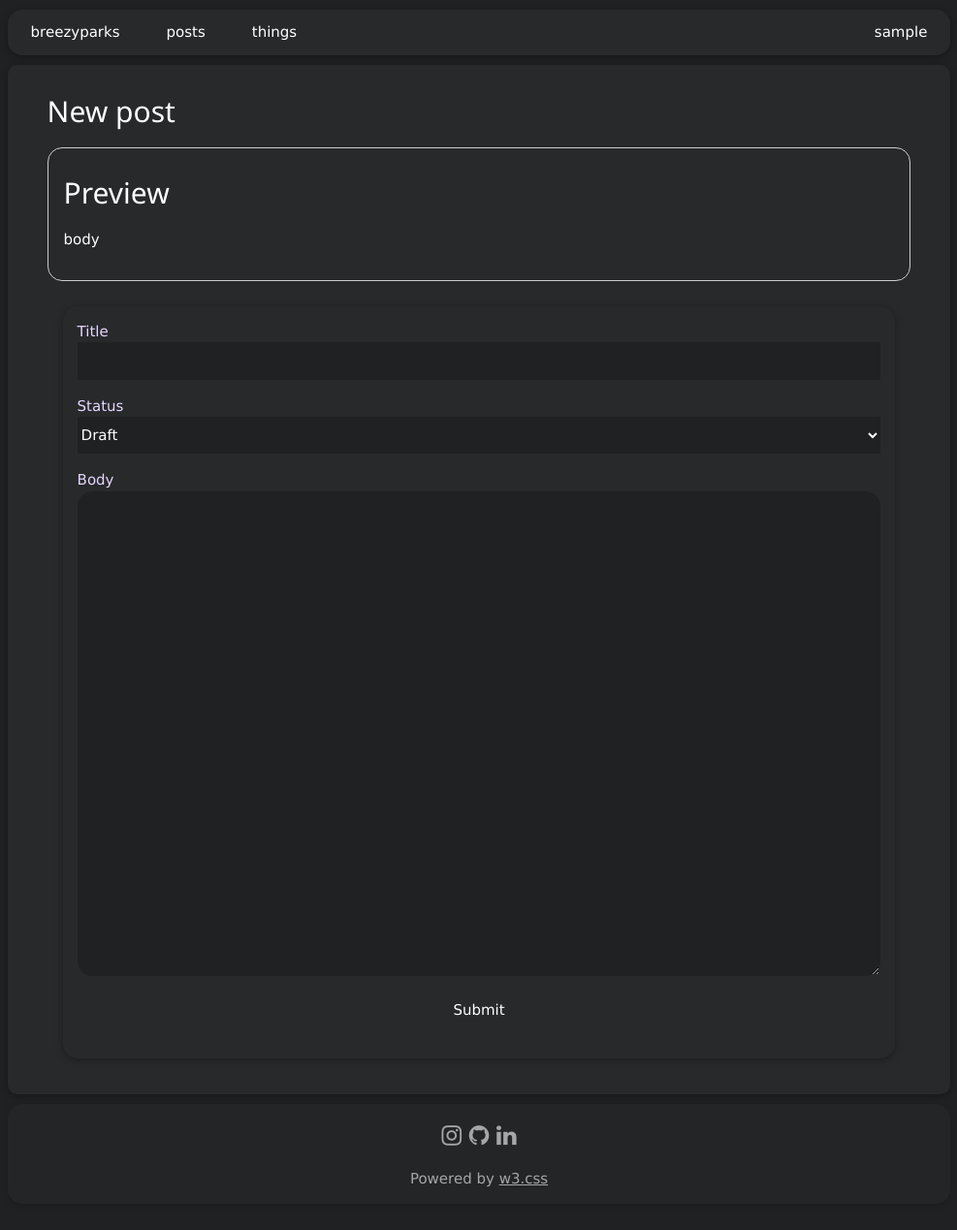
After one commit to H-R-B-Y/BreezyParks, a Flask app: page /new_post in a window 1280 px wide. The commit adds this page. Shown: the whole page at 97% size, without its empty margins (146-1133 px from the left). Run offline with Flask 3, Linux system fonts and the light colour scheme; a user stored in the database is signed in; tables that the repository leaves empty hold one stand-in row (values such as "Sample post").

Commit message:
admin area stuff

```diff
--- a/app/__init__.py
+++ b/app/__init__.py
@@ -163,6 +163,11 @@ from app import basic_routes
 from app import jinja_template_addons
 from app import login_auth_routes
 from app import paper_note_routes
+
 from app import api_v1
 
 app.register_blueprint(api_v1.api_v1_bp, url_prefix="/api_v1")
+
+from app import admin_area
+
+app.register_blueprint(admin_area.admin_area, url_prefix=os.getenv("ADMIN_PATH"))
--- /dev/null
+++ b/app/admin_area/__init__.py
@@ -0,0 +1,14 @@
+from flask import Blueprint, request, jsonify, make_response, render_template
+from .. import schema
+from flask_login import login_required, current_user
+from functools import wraps
+
+
+admin_area = Blueprint("admin_area", __name__)
+
+@admin_area.before_request
+def enforce_check_is_admin():
+	if not current_user.is_authenticated or not current_user.is_admin:
+		return render_template("default_error.html.jinja", status_code = 403, message = "Unauthorized"), 403
+
+from . import routes
--- /dev/null
+++ b/app/admin_area/routes.py
@@ -0,0 +1,57 @@
+from .. import schema, app, db
+from . import admin_area
+from flask import jsonify, request, Response, render_template
+from flask_login import login_required, current_user
+
+@admin_area.route("/")
+def admin_area_home():
+	return render_template("admin_area/home.html.jinja")
+
+
+# Right now we just need to worry about post authoring
+
+@admin_area.route("/new_post", methods=["GET", "POST"])
+def admin_area_new_post():
+	if request.method == "POST":
+		title = request.form.get("title")
+		content = request.form.get("content")
+		if not title or not content:
+			return jsonify({"status":"error", "message":"Title and content are required"}), 400
+		post = schema.BlogPost(title=title, content=content, author=current_user)
+		schema.db.session.add(post)
+		schema.db.session.commit()
+		return jsonify({"status":"ok", "message":"Post created", "id":post.id}), 201
+	return render_template("admin_area/posts/new_post.html.jinja")
+
+@admin_area.route("/edit_post/<int:id>", methods=["GET", "POST"])
+def admin_area_edit_post(id : int):
+	if request.method == "POST":
+		post = schema.BlogPost.query.get(id)
+		if not post:
+			return jsonify({"status":"error", "message":"Post not found"}), 404
+		print(request.form.get("status"))
+		if request.form.get("title") == "" or request.form.get("body") == "" or request.form.get("status").lower() not in ["published", "draft"]:
+			return jsonify({"status":"error", "message":"Malformed post!"}), 400
+		post.title = request.form.get("title")
+		post.body = request.form.get("body")
+		post.status = request.form.get("status").lower()
+		db.session.commit()
+		return jsonify({"status":"success", "message":"Post updated"}), 200
+	post = schema.BlogPost.query.get(id)
+	if not post:
+		return jsonify({"status":"error", "message":"Post not found"}), 404
+	return render_template("admin_area/posts/new_post.html.jinja", post=post)
+
+@admin_area.route("/delete_post/<int:id>", methods=["POST"])
+def admin_area_delete_post(id : int):
+	post = schema.BlogPost.query.get(id)
+	if not post:
+		return jsonify({"status":"error", "message":"Post not found"}), 404
+	db.session.delete(post)
+	db.session.commit()
+	return jsonify({"status":"success", "message":"Post deleted"}), 200
+
+@admin_area.route("/post_view")
+def admin_area_post_view():
+	posts = schema.BlogPost.query.all()
+	return render_template("admin_area/posts/view_posts.html.jinja", posts=posts)
--- a/app/basic_routes.py
+++ b/app/basic_routes.py
@@ -118,7 +118,7 @@ def post_pages():
 	per_page = 6
 	start = (page - 1) * per_page
 	end = start + per_page
-	things = BlogPost.query.order_by(desc(BlogPost.created_date)).all()
+	things = BlogPost.query.filter_by(status = "published").order_by(desc(BlogPost.created_date)).all()
 	data = [{"id":x.id, "title": x.title, "path":"/thing/"+str(x.id)} for x in things[start:end]]
 	return jsonify({
 			"status":"ok",
@@ -133,7 +133,7 @@ def post_id(id):
 	"""
 	Display a blog post.
 	"""
-	thing = BlogPost.query.filter_by(id = id).first()
+	thing = BlogPost.query.filter_by(id = id, status = "published").first()
 	if not thing:
 		return jsonify({"status":"error","message":"That post doesn't exist"}), 404
 	return render_template("posts/default.html.jinja", post=thing)
@@ -162,7 +162,7 @@ def like_something(type, id):
 	if not item_ref:
 		return jsonify({"status":"error", "message":"refrenced item does not exist"}), 404
 	# check if a like record exists
-	like = schema.Like.query.filter_by(user_id=current_user.id,target_type=type,target_id=id).first()
+	like = schema.Like.query.filter_by(user_id=current_user.id, target_type=type,target_id=id).first()
 	if like:
 		db.session.delete(like)
 		db.session.commit()
--- a/app/schema.py
+++ b/app/schema.py
@@ -58,6 +58,7 @@ class BlogPost(db.Model):
 	path_to_body = db.Column(Text)
 	created_date = db.Column(DateTime, default=datetime.utcnow())
 	modified_date = db.Column(DateTime, default=datetime.utcnow(), onupdate=datetime.utcnow())
+	status = db.Column(Text, CheckConstraint("status IN ('draft', 'published', 'deleted')"), default='draft')
 
 	CheckConstraint("body IS NOT NULL OR path_to_body IS NOT NULL", name="check_body_or_path")
 
--- /dev/null
+++ b/app/static/admin_area.css
@@ -0,0 +1,77 @@
+
+.my-custom-form {
+	background: #27292a;
+	border-radius: 15px;
+	padding: 15px;
+	margin: 10px 0px;
+
+	label {
+		color: #e6d7ff;
+	}
+
+	input {
+		background-color: #1f2122;
+		border-bottom: none;
+		color: white;
+	}
+
+	input:focus {
+		outline: none;
+		border: none;
+	}
+
+	textarea {
+		font-size: 12px;
+		background-color: #1f2122;
+		border: 1px solid #1f2122;
+		resize: vertical;
+		width: 100%;
+		color: white;
+		border-radius: 15px;
+	}
+
+	textarea:focus {
+		outline: none;
+		border: 1px solid #1f2122;
+	}
+
+	select {
+		background-color: #1f2122;
+		border: none;
+		color: white;
+	}
+
+	option {
+		background-color: #1f2122;
+		color: white;
+	}
+}
+
+.my-neat-table {
+	width : 100%;
+	border-radius: 15px;
+	padding: 15px;
+
+	th {
+		background-color: #27292a;
+		color: #e6d7ff;
+		border-bottom: #1f2122 1px solid;
+		padding: 10px;
+		text-align: left;
+	}
+
+	td {
+		padding: 10px;
+		text-align: left;
+		border-right: #1f2122 1px solid;
+	}
+
+	td:last-child {
+		border-right: none;
+	}
+
+	tr:nth-child(odd) {
+		background-color: #1f2122;
+	}
+
+}
--- /dev/null
+++ b/app/templates/admin_area/admin_template.html.jinja
@@ -0,0 +1,45 @@
+<!DOCTYPE html>
+<html lang="en">
+<head>
+	{% block head %}
+		<meta charset="UTF-8">
+		<meta name="viewport" content="width=device-width, initial-scale=1.0">
+		<title>{% block title %} {{ title }} {% endblock %}</title>
+		<link rel="stylesheet" href="https://www.w3schools.com/w3css/4/w3.css">
+		<link rel="stylesheet" href="https://cdnjs.cloudflare.com/ajax/libs/font-awesome/4.7.0/css/font-awesome.min.css">
+		<link rel="stylesheet" href="{{ url_for('static', filename='main.css') }}"/>
+		<link rel="stylesheet" href="{{ url_for('static', filename='admin_area.css') }}"/>
+	{% endblock %}
+	{% set page_type = "admin"%}
+	<script>
+		const user_loggedin = {{ current_user.is_authenticated|lower }};
+		const username = "{{current_user.username}}";
+		const userid = "{{current_user.id}}";
+	</script>
+</head>
+{% block page %}
+	<body class="w3-text-white " style="background:#1f2122;">
+		{% block background%}{% endblock %}
+		{% block foreground %}
+			<div id="foreground" class="foreground">
+				{% include "partials/flash.html.jinja" %}
+				{% block header %} {% include "partials/header.html.jinja" %} {% endblock %}
+				<div class="bodyContent w3-container w3-card">
+					<div id="main" class="w3-container w3-margin-bottom">
+					{% block page_title%}
+						<h2 style="margin:15px 0px;">{{title}}</h2>
+					{% endblock %}
+					{% block body %}
+							<div id="main">
+								<p>Hello World</p>
+							</div>
+					{% endblock %}
+					</div>
+				</div>
+				{% block footer %} {% include "partials/footer.html.jinja" %}  {% endblock %}
+				<div id="main" class="w3-container w3-margin-bottom"></div>
+			</div>
+		{% endblock %}
+	</body>
+{% endblock %}
+</html>
--- /dev/null
+++ b/app/templates/admin_area/posts/new_post.html.jinja
@@ -0,0 +1,98 @@
+
+{% extends "admin_area/admin_template.html.jinja" %}
+{% set page_type, page_id= "admin", 1 %}
+{%if post%}
+{% set title = "Edit post" %}
+{% else %}
+{% set title = "New post" %}
+{% endif %}
+{% block body %}
+	<div id="preview-area" class="w3-container w3-border w3-content w3-margin-bottom w3-padding" style="border-radius:15px;">
+	<h2 id="preview-title" style="margin:15px 0px;">{% if post %}{{post.title}}{% else %}Preview{% endif %}</h2>
+	<div id="preview-body" class="w3-content">
+	{% if post %}{{post.body}}{% else %}body{% endif %}
+	</div>
+	<div><br/></div>
+	</div>
+	<div class="w3-container w3-content">
+		<form class="my-custom-form w3-card">
+			<div class="w3-row w3-margin-bottom">
+				<div class="w3-col">
+					<label for="title">Title</label>
+					<input type="text" id="title" name="title" class="w3-input" value="{% if post %}{{post.title}}{% else %}{% endif %}" required>
+				</div>
+			</div>
+			<div class="w3-row w3-margin-bottom">
+				<div class="w3-col">
+					<label for="status">Status</label>
+					<select id="status" name="status" class="w3-select" required>
+						<option value="draft">Draft</option>
+						<option value="published">Published</option>
+					</select>
+				</div>
+			</div>
+			<div class="w3-row w3-margin-bottom">
+				<div class="w3-col s12 m12 l12">
+					<label for="body">Body</label>
+					<textarea id="body" name="body" class="w3-input" style="height:500px" required>{% if post %}{{post.body}}{% else %} {% endif %}</textarea>
+				</div>
+			</div>
+			<div class="w3-row w3-margin-bottom">
+				<div class="w3-col s12 m12 l12">
+					<button id="submitbutton" type="submit" class="w3-button w3-block w3-lilac w3-hover-deep-purple">Submit</button>
+				</div>
+			</div>
+		</form>
+		<div style="color:red;" id="error-div"></div>
+	</div>
+
+<script>
+
+const preview_title = document.getElementById("preview-title");
+const preview_body = document.getElementById("preview-body");
+const title = document.getElementById("title");
+const body = document.getElementById("body");
+
+function populate_preview()
+{
+	preview_title.innerHTML = title.value;
+	preview_body.innerHTML = body.value;
+}
+
+document.getElementById("title").addEventListener("input", populate_preview);
+document.getElementById("body").addEventListener("input", populate_preview);
+
+async function send_post () {
+	const text_title = title.value;
+	const text_body = body.value;
+	const text_status = document.getElementById("status").value;
+	const error_div = document.getElementById("error-div");
+	const formData = new FormData();
+	formData.append("title", text_title);
+	formData.append("body", text_body);
+	formData.append("status", text_status);
+	try {
+		const response = await fetch("{{url_for('admin_area.admin_area_home')}}{% if post %}edit_post/{{post.id}}{% else %}new_post{% endif %}", {
+			method: "POST",
+			body: formData
+		});
+		const json = await response.json();
+		if (json.status === "success") {
+			window.location.href = "{{url_for('admin_area.admin_area_home')}}post_view";
+		} else {
+			error_div.innerText = `Server sent error ${json.message}`;
+		}
+	} catch (error) {
+		console.error("An error occurred", error);
+		error_div.innerText = `An error occurred: ${error}`;
+	}
+}
+
+document.getElementById("submitbutton").addEventListener("click", function(e){
+	e.preventDefault();
+	send_post();
+});
+
+</script>
+
+{% endblock %}
```
Also changed, not shown: app/static/main.css (+8 -0 lines), app/templates/admin_area/home.html.jinja (added, +49 -0 lines), app/templates/admin_area/posts/view_posts.html.jinja (added, +33 -0 lines), backup.sql (deleted, +0 -156 lines), app/api_v1/__init__.py (line endings or trailing spaces), 1 other file.
